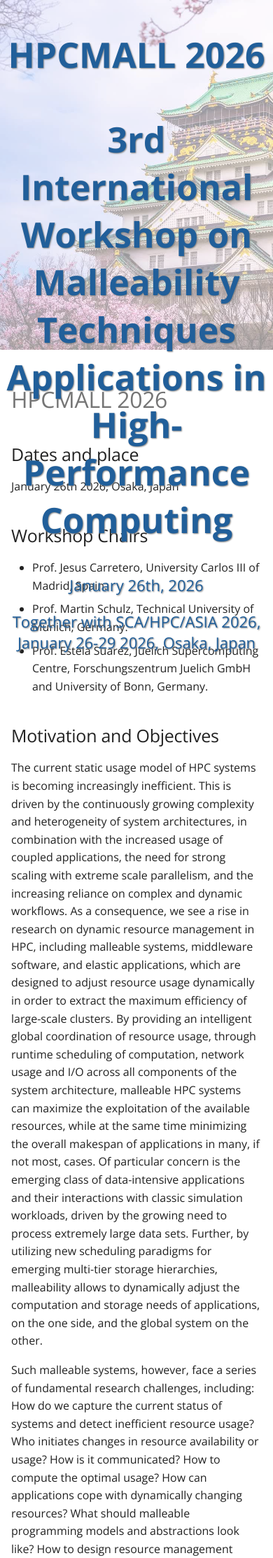
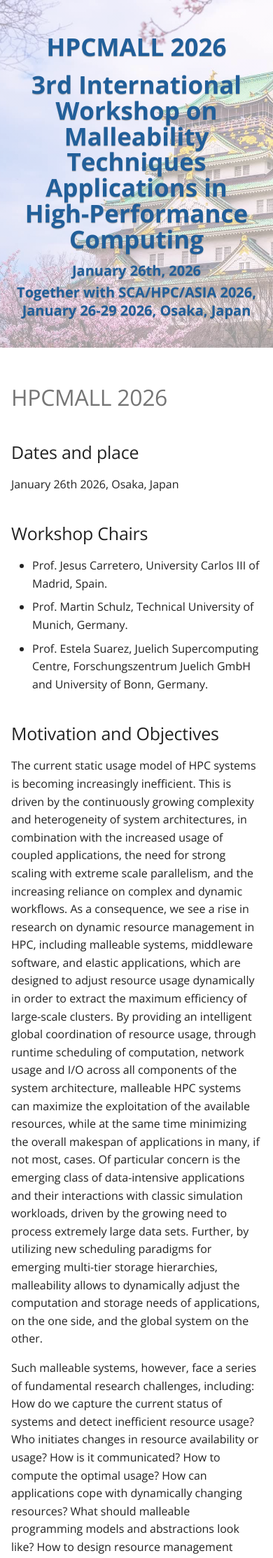
Before and after one commit to CoCo-ARCOS/HPCMALL2026, an MkDocs documentation site: the page built from docs/index.md, in a window 390 px wide. Shown: the top 2227 px of the page at 70% size. Built offline with MkDocs 1.6.1 and Material for MkDocs 9.7.7, drawn with Linux system fonts in a browser that asks for light colours.

Commit message:
fixed on small screens

```diff
--- a/docs/stylesheets/extra.css
+++ b/docs/stylesheets/extra.css
@@ -1,33 +1,78 @@
+/* ---- Banner container ---- */
 .banner {
-    height: 500px;       /* Height of the banner */
-    /*position: sticky;   /* Follows as you scroll */
+    /* Responsive height instead of fixed 500px */
+    min-height: clamp(220px, 40vh, 560px);
     width: 100%;
-    z-index: 1;         /* Tells the renderer "this is important", otherwise Admonition and Code Blocks will render into it */
-    text-align: center;
-    text-align: center;
-    background-image: url('../imgs/banner.jpg');
+    z-index: 1;
+
+    /* Background image scales & centers */
+    background-image:
+      linear-gradient(rgba(255,255,255,0.6), rgba(255,255,255,0.6)),
+      url('../imgs/banner.jpg');
     background-size: cover;
     background-position: center;
     background-repeat: no-repeat;
+    background-blend-mode: lighten; /* keeps your light overlay */
+
+    /* Layout */
+    display: grid;
+    place-items: center; /* center content both axes */
+    text-align: center;
     color: #215F9A;
-    background-color: rgba(255,255,255,0.6);
-    background-blend-mode: lighten;
+    padding: 3rem 1rem; /* breathing room on small screens */
   }
 
+  /* Optional: inner wrapper to limit line length on wide screens */
+  .banner__content {
+    max-width: 72rem; /* ~1152px */
+    margin-inline: auto;
+  }
 
+  /* ---- Typography: use clamp() for fluid type ---- */
   .banner h1 {
-  font-size: 5em;
-  padding: 10px 0;
-  font-weight: 1800;
+    font-size: clamp(1.75rem, 6vw, 5rem); /* scales with viewport */
+    line-height: 1.05;
+    margin: 0.25em 0;
+    font-weight: 800;
     text-shadow: 1px 1px 2px gray;
   }
 
   .banner p {
-  font-size: 2.2em;
-  font-style: bold;
+    font-size: clamp(1rem, 3.2vw, 2.2rem);
+    line-height: 1.3;
+    margin: 0.25em 0 0;
+    font-weight: 600; /* was font-style: bold */
     text-shadow: 1px 1px 2px gray;
-  /* letter-spacing: 5px; */
   }
+
+  /* ---- Helpful tweaks at small widths ---- */
+  @media (max-width: 768px) {
+    .banner {
+      padding: 2rem 1rem;
+      background-position: 50% 40%; /* keep faces/subject higher if needed */
+    }
+    .banner h1,
+    .banner p {
+      text-shadow: 0 1px 1px rgba(128,128,128,0.7); /* soften on small screens */
+    }
+  }
+
+  /* ---- Extremely small phones ---- */
+  @media (max-width: 380px) {
+    .banner {
+      min-height: 200px;
+      padding: 1.25rem 0.75rem;
+    }
+  }
+
+  /* (Optional) if you actually want sticky behavior: */
+  /*
+  .banner {
+    position: sticky;
+    top: 0;
+  }
+  */
+
 
 .md-header {
     top: 12px;          /* This setting prevents the Material header from imposing into the space of the banner! */
```
Lines whose indentation alone changed are shown as unchanged.
